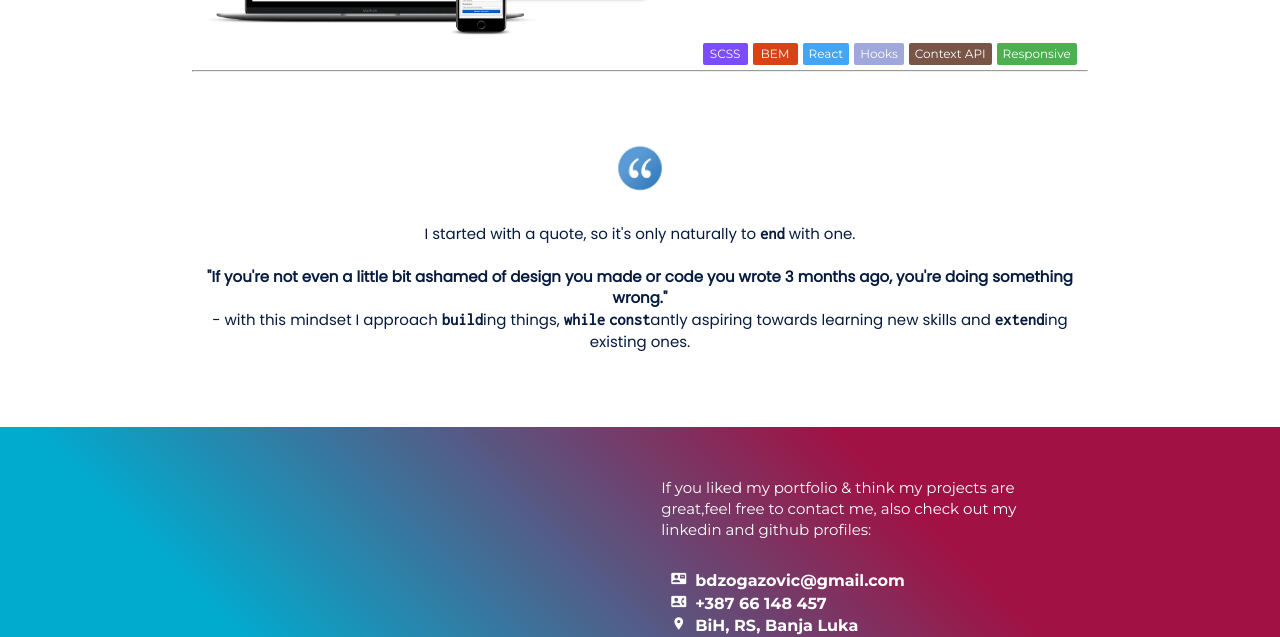
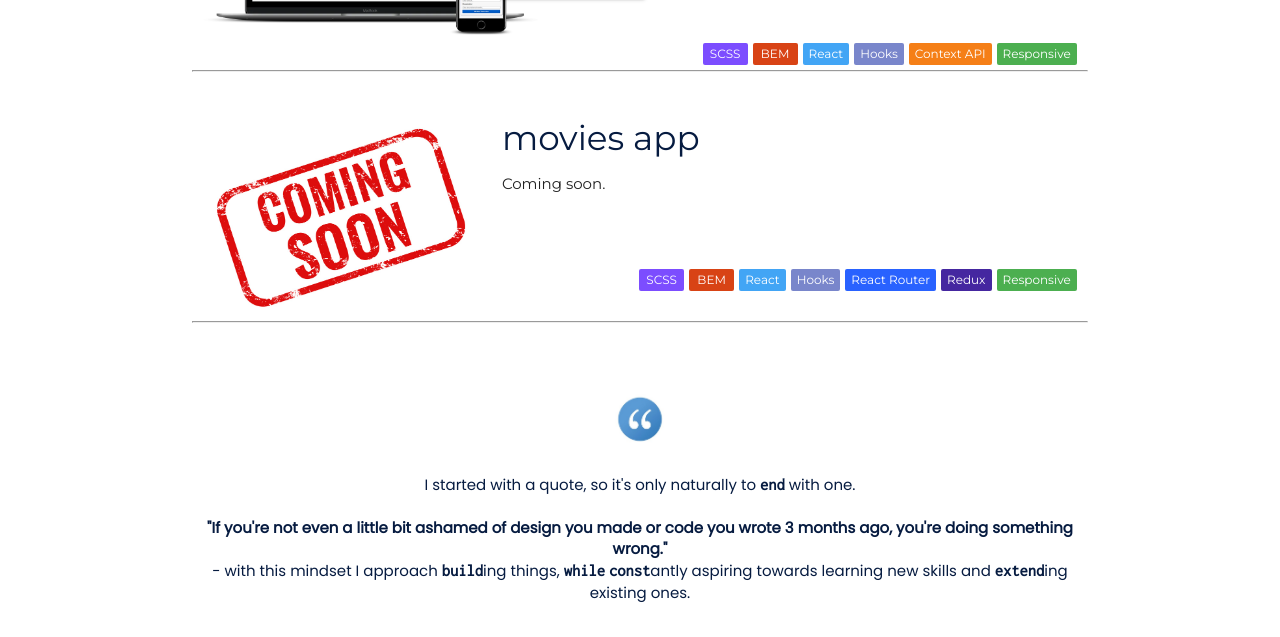
Before and after one commit to BojanDzogazovic/portfolio, a website: page build/index.html in a window 1280 px wide. Shown: the part 4746-5383 px from the top of the page. Drawn offline with nearby package versions, Linux system fonts and the light colour scheme.

Commit message:
coming soon

```diff
--- a/build/css/style.css
+++ b/build/css/style.css
@@ -268,6 +268,13 @@ footer p {
   font-family: "Inconsolata", monospace;
 }
 
+@media (max-width: 650px) {
+  .projectimg {
+    height: 170px;
+    padding: 15px;
+  }
+}
+
 @media (max-width: 950px) {
   #bojan {
     width: 40vw;
--- a/build/index.html
+++ b/build/index.html
@@ -333,8 +333,31 @@
                         APP</a>
                     <div class="badgeextra left-align">
                         <span class="new badge green" data-badge-caption="Responsive"></span>
-                        <span class="new badge brown" data-badge-caption="Context API"></span>
-                        <span class="new badge indigo lighten-3" data-badge-caption="Hooks"></span>
+                        <span class="new badge yellow darken-4" data-badge-caption="Context API"></span>
+                        <span class="new badge indigo lighten-2" data-badge-caption="Hooks"></span>
+                        <span class="new badge blue lighten-1" data-badge-caption="React"></span>
+                        <span class="new badge deep-orange darken-3" data-badge-caption="BEM"></span>
+                        <span class="new badge deep-purple accent-2" data-badge-caption="SCSS"></span>
+                    </div>
+                </div>
+            </div>
+            <hr>
+            <div class="row project">
+                <div class="col s12 m12 l12 xl4 center-align">
+                    <img src="img/coming-soon.jpg" alt="movies-app" class="projectimg">
+                </div>
+                <div class="col s12 m12 l12 xl8">
+                    <h4 class="projecttitle">movies app</h4>
+                    <p class="projectdesc">Coming soon.
+                    </p>
+                    <!--  <a href="#" target="_blank" class="waves-effect waves-light btn-small gotobtn"><i
+                            class="material-icons right">send</i>GO TO
+                        APP</a> -->
+                    <div class="badgeextra left-align">
+                        <span class="new badge green" data-badge-caption="Responsive"></span>
+                        <span class="new badge deep-purple darken-3" data-badge-caption="Redux"></span>
+                        <span class="new badge blue accent-4" data-badge-caption="React Router"></span>
+                        <span class="new badge indigo lighten-2" data-badge-caption="Hooks"></span>
                         <span class="new badge blue lighten-1" data-badge-caption="React"></span>
                         <span class="new badge deep-orange darken-3" data-badge-caption="BEM"></span>
                         <span class="new badge deep-purple accent-2" data-badge-caption="SCSS"></span>
```
Also changed, not shown: build/img/coming-soon.jpg (added).
